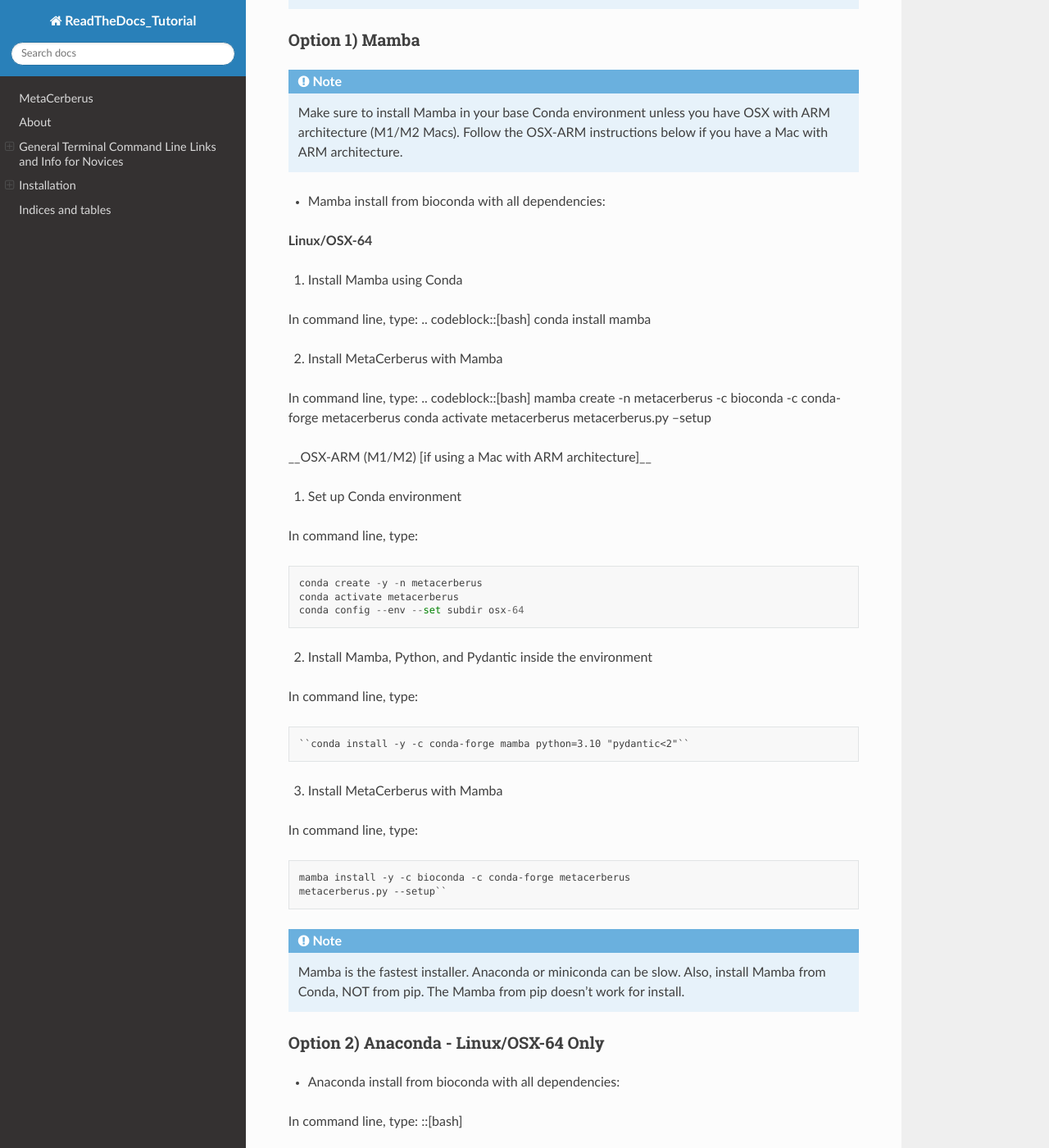
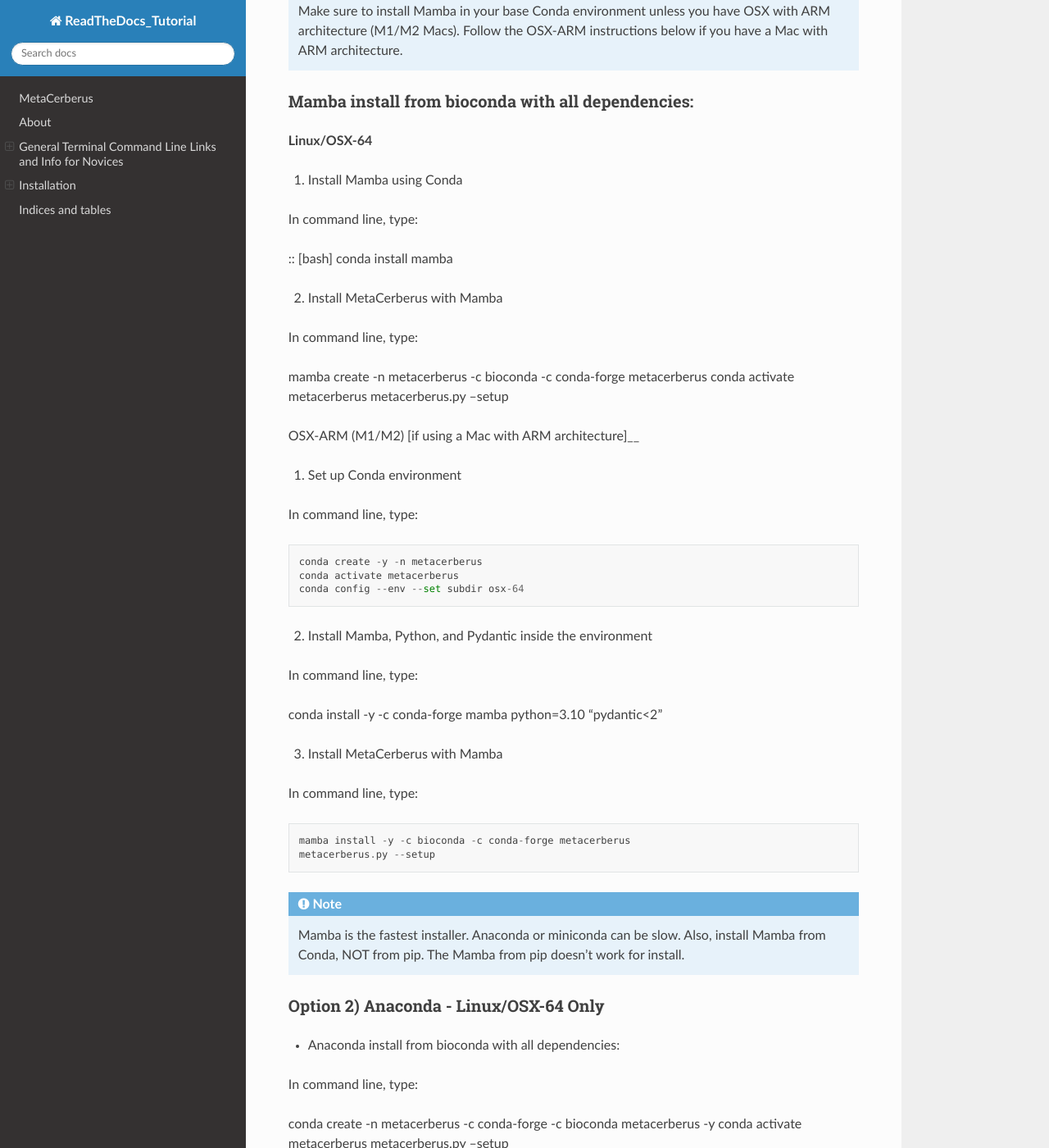
Before and after one commit to jhensl19/github_practice1, a Sphinx documentation site: the page built from source/index.rst, in a window 1280 px wide and 1400 px high, scrolled down 2307 px. Shown: the whole window at 82% size. Built offline with Sphinx 7.4.7 and the Read the Docs theme 2.0.0, drawn with Linux system fonts in a browser that asks for light colours; some of the changed text lies outside the part shown.

Commit message:
fixed links hopefully

```diff
--- a/source/index.rst
+++ b/source/index.rst
@@ -80,10 +80,10 @@
 * **Windows - MUST use Ubuntu**
 ~~~~~~~~~~~~~~~~~~~~~~~~~~~~~~~~
 
-Click here_ for the Ubuntu download page, or download in the Microsoft store.
+Click `here`_ for the Ubuntu download page, or download in the Microsoft store.
 .. _here: https://ubuntu.com/desktop/wsl
 
-Here_, you can find a tutorial covering the basics of the Linux command line, using Ubuntu.
+`Here`_, you can find a tutorial covering the basics of the Linux command line, using Ubuntu.
 .. _Here: https://ubuntu.com/tutorials/command-line-for-beginners#1-overview
 
 Installation
@@ -98,7 +98,8 @@
 
 In the command line, type:
 
-.. codeblock:: [bash]
+::
+
 git clone https://github.com/raw-lab/MetaCerberus.git
 cd MetaCerberus
 bash install_metacerberus.sh
@@ -116,25 +117,28 @@
 .. note::
    Make sure to install Mamba in your base Conda environment unless you have OSX with ARM architecture (M1/M2 Macs). Follow the OSX-ARM instructions below if you have a Mac with ARM architecture.
 
-* Mamba install from bioconda with all dependencies:
+Mamba install from bioconda with all dependencies:
+~~~~~~~~~~~~~~~~~~~~~~~~~~~~~~~~~~~~~~~~~~~~~~~~~~~~
 
 **Linux/OSX-64**
 
 1. Install Mamba using Conda
 
 In command line, type:
-.. codeblock::[bash]
+
+:: [bash]
 conda install mamba
 
 2. Install MetaCerberus with Mamba
 
 In command line, type:
-.. codeblock::[bash]
+::
+
 mamba create -n metacerberus -c bioconda -c conda-forge metacerberus
 conda activate metacerberus
 metacerberus.py --setup
 
-__OSX-ARM (M1/M2) [if using a Mac with ARM architecture]__
+OSX-ARM (M1/M2) [if using a Mac with ARM architecture]__
 
 1. Set up Conda environment
 
@@ -150,7 +154,7 @@
 In command line, type:
 ::
 
-``conda install -y -c conda-forge mamba python=3.10 "pydantic<2"``
+conda install -y -c conda-forge mamba python=3.10 "pydantic<2"
 
 3. Install MetaCerberus with Mamba
 
@@ -158,7 +162,7 @@
 ::
 
   mamba install -y -c bioconda -c conda-forge metacerberus
-  metacerberus.py --setup``
+  metacerberus.py --setup
 
 
 .. note::
@@ -169,7 +173,8 @@
 - Anaconda install from bioconda with all dependencies:
 
 In command line, type:
-::[bash]
+
+::
 
 conda create -n metacerberus -c conda-forge -c bioconda metacerberus -y
 conda activate metacerberus
```
Also changed, not shown: other parts of source/index.rst (+3 -3 lines).
